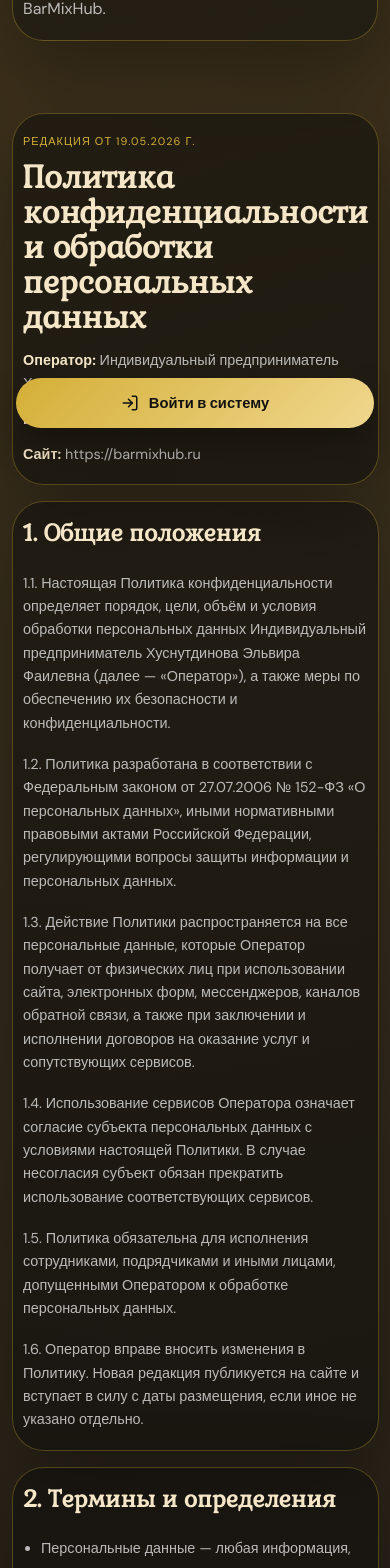
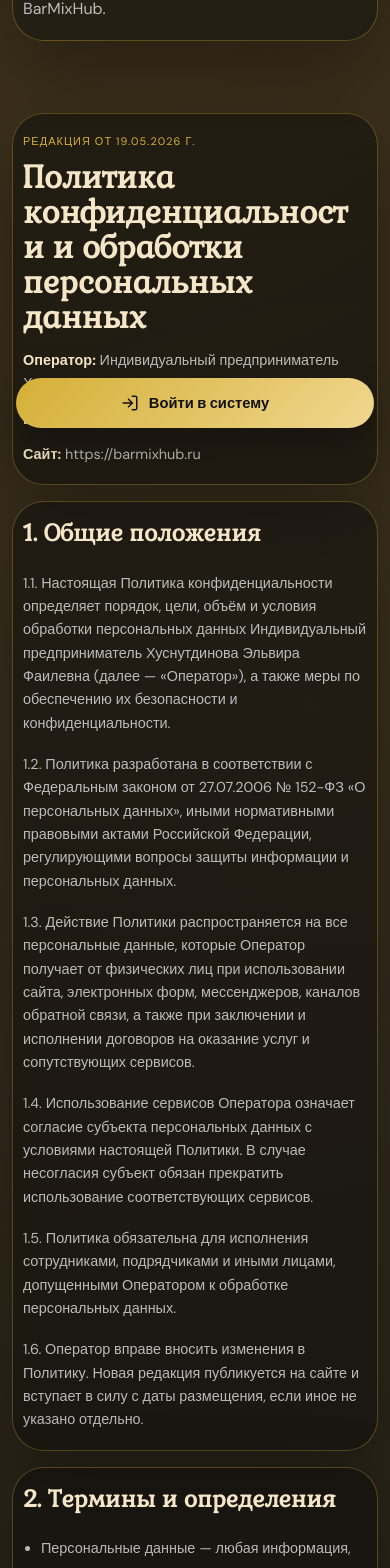
Before and after one commit to Mertozqq/barmixhub, a React (Vite) app: page /privacy in a window 390 px wide. Shown: the part 400-1968 px from the top of the page. Built offline with nearby package versions, Linux system fonts and the light colour scheme.

Commit message:
mobile fix 3

```diff
--- a/src/style.css
+++ b/src/style.css
@@ -1201,6 +1201,10 @@ p {
   align-items: start;
 }
 
+.legal-card--header > * {
+  min-width: 0;
+}
+
 .legal-card__eyebrow {
   color: var(--gold);
   text-transform: uppercase;
@@ -1647,9 +1651,26 @@ p {
     letter-spacing: 0.14em;
   }
 
+  .legal-card--header h2 {
+    font-size: clamp(1.55rem, 7.6vw, 2.2rem);
+    line-height: 1.08;
+    overflow-wrap: anywhere;
+    word-break: break-word;
+  }
+
   .legal-card--header h2,
   .legal-section h3 {
     text-wrap: pretty;
+  }
+
+  .legal-meta,
+  .legal-meta p,
+  .legal-section,
+  .legal-section p,
+  .legal-note {
+    min-width: 0;
+    overflow-wrap: anywhere;
+    word-break: break-word;
   }
 
   .button {
```
